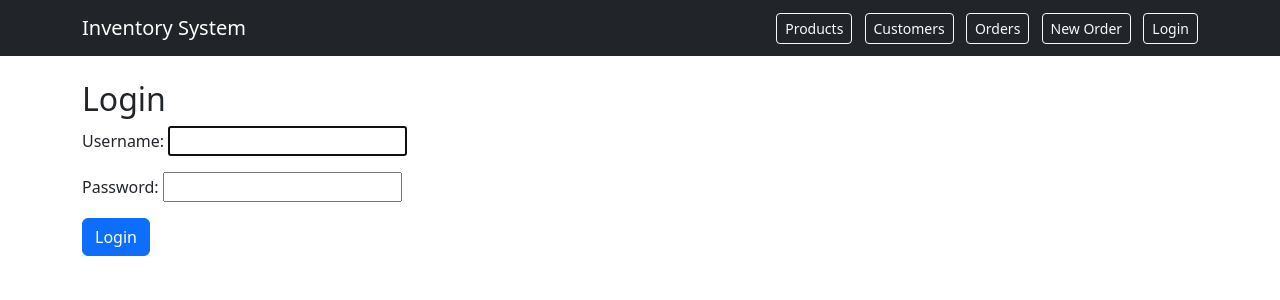
After one commit to Nithingudditi/inventory-billing-system, a Django app: page /accounts/login/ in a window 1280 px wide. The commit adds this page. Shown: the top 300 px of the page. Run offline with Django 5.2, Linux system fonts and the light colour scheme.

Commit message:
Add authentication and protect views with login_required

```diff
--- a/inventory_app/templates/inventory_app/base.html
+++ b/inventory_app/templates/inventory_app/base.html
@@ -13,7 +13,16 @@
                 <a class="btn btn-outline-light btn-sm me-2" href="{% url 'product_list' %}">Products</a>
                 <a class="btn btn-outline-light btn-sm me-2" href="{% url 'customer_list' %}">Customers</a>
                 <a class="btn btn-outline-light btn-sm me-2" href="{% url 'order_list' %}">Orders</a>
-                <a class="btn btn-outline-light btn-sm" href="{% url 'order_create' %}">New Order</a>
+                <a class="btn btn-outline-light btn-sm me-2" href="{% url 'order_create' %}">New Order</a>
+
+                {% if user.is_authenticated %}
+                <form method="post" action="{% url 'logout' %}" style="display:inline;">
+                    {% csrf_token %}
+                    <button type="submit" class="btn btn-outline-light btn-sm">Logout</button>
+                </form>
+                {% else %}
+                <a class="btn btn-outline-light btn-sm" href="{% url 'login' %}">Login</a>
+                {% endif %}
             </div>
         </div>
     </nav>
--- /dev/null
+++ b/inventory_app/templates/registration/login.html
@@ -0,0 +1,9 @@
+{% extends 'inventory_app/base.html' %}
+{% block content %}
+<h2>Login</h2>
+<form method="post">
+    {% csrf_token %}
+    {{ form.as_p }}
+    <button type="submit" class="btn btn-primary">Login</button>
+</form>
+{% endblock %}
--- a/inventory_project/settings.py
+++ b/inventory_project/settings.py
@@ -120,3 +120,5 @@ USE_TZ = True
 # https://docs.djangoproject.com/en/6.0/howto/static-files/
 
 STATIC_URL = 'static/'
+LOGIN_REDIRECT_URL = 'home'
+LOGIN_URL = 'login'
--- a/inventory_project/urls.py
+++ b/inventory_project/urls.py
@@ -16,8 +16,11 @@ Including another URLconf
 """
 from django.contrib import admin
 from django.urls import path, include
+from django.contrib.auth import views as auth_views
 
 urlpatterns = [
     path('admin/', admin.site.urls),
+    path('accounts/login/', auth_views.LoginView.as_view(), name='login'),
+    path('accounts/logout/', auth_views.LogoutView.as_view(next_page='login'), name='logout'),
     path('', include('inventory_app.urls')),
 ]
```
Also changed, not shown: inventory_app/views.py (+28 -18 lines).
